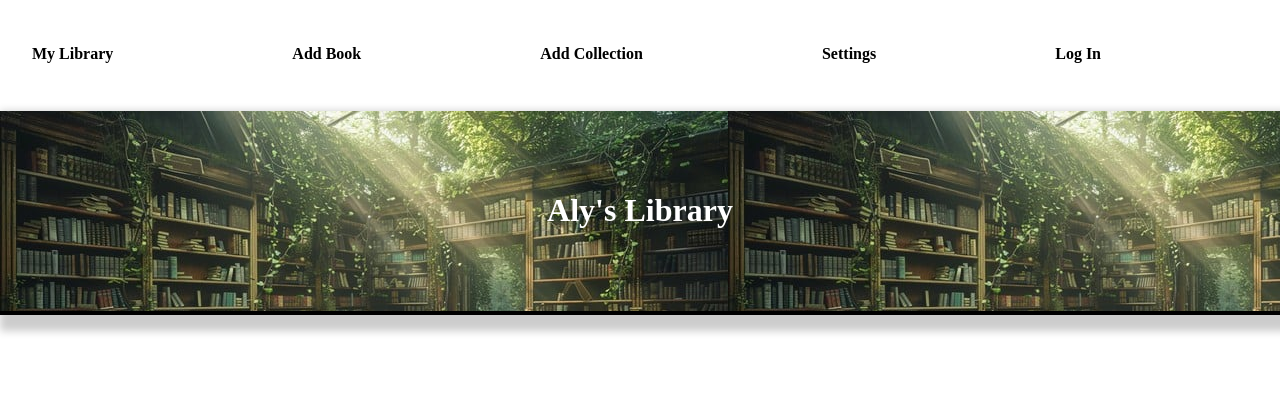
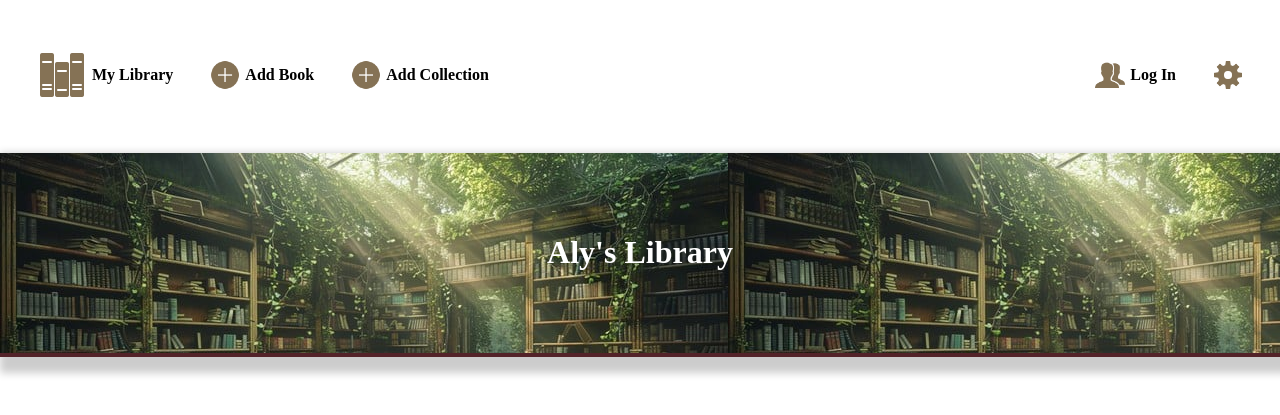
Before and after one commit to IIT-ITMD-443/FrontEndWebDev, a plain HTML site: page src/index.html in a window 1280 px wide. Shown: the part 135-550 px from the top of the page. Drawn offline with Linux system fonts and the light colour scheme.

Commit message:
fixing navbar

```diff
--- a/src/index.html
+++ b/src/index.html
@@ -7,23 +7,21 @@
   <link rel="stylesheet" href="style.css">
   <title>Static Web App Demo IIT Test</title>
 </head>
-
 <body>
   <div class="wrapper">
     <div class="logo">
       <img src="images/logo.png" alt="Books with cat leaning against them">
     </div>
     <ul class="navigation">
-        <li id="mylibrary"><a href="#">My Library</a></li>
-        <li id="addbook"><a href="#">Add Book</a></li>
-        <li id="addcollection"><a href="#">Add Collection</a></li>
-        <li id="set"><a href="#">Settings</a></li>
-        <li id="login"><a href="#">Log In</a></li>
+      <li id="mylibrary"><a href="#"><img src="images/library.png">My Library</a></li>
+      <li id="addbook"><a href="#"><img src="images/plus.png">Add Book</a></li>
+      <li id="addcollection"><a href="#"><img src="images/plus.png">Add Collection</a></li>
+      <li id="login"><a href="#"><img src="images/user.png">Log In</a></li>
+      <li id="set"><a href="#"><img src="images/settings.png"></a></li>
       </ul>
     <header class="header">
       <h1>Aly's Library</h1>
     </header>
 </div>
 </body>
-
 </html>
--- a/src/style.css
+++ b/src/style.css
@@ -25,7 +25,7 @@ body {
     color: white;
     font-size: 1em;
     box-shadow: 8px 8px 8px 8px rgba(0, 0, 0, 0.2);
-    border-bottom: 4px solid black;
+    border-bottom: 4px solid #532329;
 
 }
 
@@ -39,13 +39,28 @@ body {
 
 .navigation li {
     display: flex;
-    flex-grow: 1;
-    justify-content: flex-start;
+    align-items: center;
 }
 
 .navigation a {
     text-decoration: none; /* Removes underline */
     padding: 1em;
-    display: block; /* Makes anchor fill li */
+    display: flex; /* Makes anchor fill li */
     color: black;
+    align-items: center;
 }
+
+#mylibrary img {
+    width: 50px;
+    height: 50px;
+}
+
+#login{
+    margin-left: auto;
+}
+
+li img {
+    width: 30px;
+    height: 30px;
+    padding: 5px;
+}
```
Also changed, not shown: src/images/close.png (added), src/images/filter.png (added), src/images/library.png (added), src/images/menu.png (added), src/images/mylibrary.png (added), src/images/plus.png (added), src/images/search.png (added), src/images/settings.png (added), src/images/sort.png (added), src/images/user.png (added), src/images/view.png (added).
